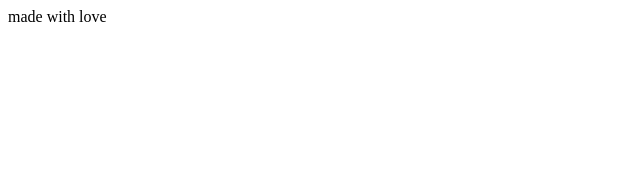
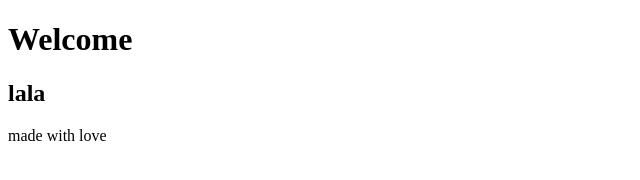
Before and after one commit to clorensia/Belajar-PI-2025, a plain HTML site: page GIT/index.html in a window 1280 px wide. Shown: the whole page, without its empty margins (0-640 px from the left). Drawn offline with Linux system fonts and the light colour scheme.

Commit message:
adding text in body

```diff
--- a/GIT/index.html
+++ b/GIT/index.html
@@ -6,7 +6,8 @@
     <title>Document</title>
 </head>
 <body>
-
+    <h1>Welcome</h1>
+    <h2>lala</h2>
 
 
     <footer> made with love </footer>
```
